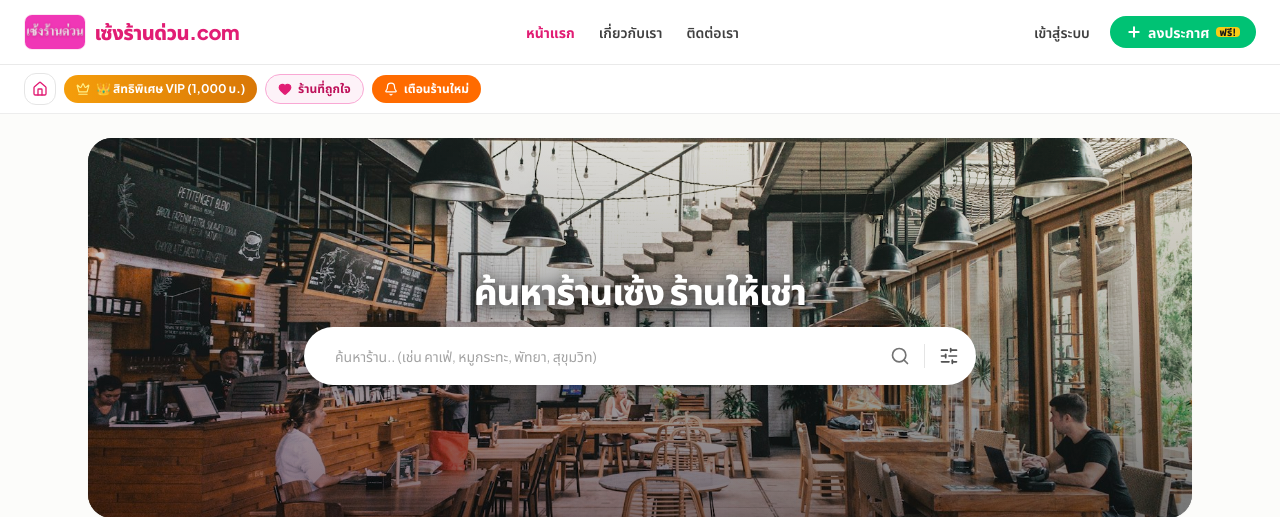
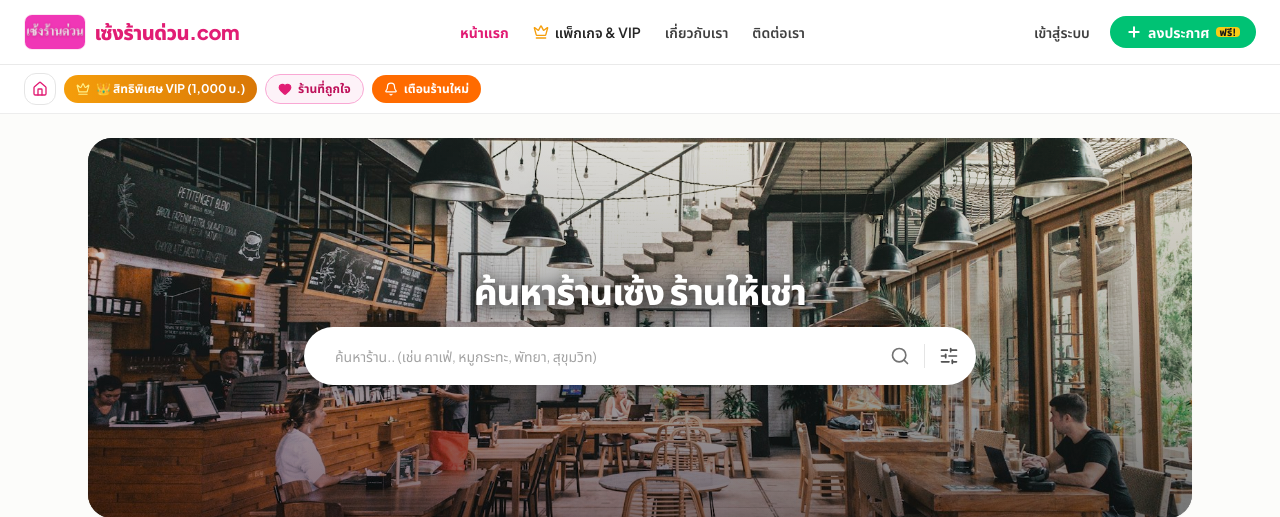
Before and after one commit to lalitx999/proptech, a Django app: page / in a window 1280 px wide. Shown: the top 517 px of the page. Run offline with Django 5.2, Linux system fonts and the light colour scheme; tables that the repository leaves empty hold one stand-in row (values such as "Sample post"); grey boxes marked "Sample" are stand-in pictures; some libraries are stand-ins or nearby versions.

Commit message:
feat: public VIP & packages view, packages nav link, and clickable property card images

```diff
--- a/apps/core/urls.py
+++ b/apps/core/urls.py
@@ -1,10 +1,13 @@
 from django.urls import path
 from . import views
+from apps.accounts import views as accounts_views
 
 app_name = 'core'
 
 urlpatterns = [
     path('', views.home_view, name='home'),
+    path('packages/', accounts_views.vip_membership_view, name='packages'),
+    path('pricing/', accounts_views.vip_membership_view, name='pricing'),
     path('about/', views.about_view, name='about'),
     path('contact/', views.contact_view, name='contact'),
     path('privacy-policy/', views.privacy_policy_view, name='privacy_policy'),
--- a/templates/base.html
+++ b/templates/base.html
@@ -238,6 +238,10 @@
             <!-- Desktop Nav Menu -->
             <nav class="hidden md:flex items-center gap-6 text-sm font-semibold text-neutral-700">
                 <a href="/" class="text-brand-600 font-bold transition hover:text-brand-700">หน้าแรก</a>
+                <a href="{% url 'accounts:vip_membership' %}" class="hover:text-brand-600 transition flex items-center gap-1.5 font-semibold text-neutral-800">
+                    <i data-lucide="crown" class="w-4 h-4 text-amber-500"></i>
+                    <span>แพ็กเกจ & VIP</span>
+                </a>
                 <a href="{% url 'core:about' %}" class="hover:text-brand-600 transition">เกี่ยวกับเรา</a>
                 <a href="{% url 'core:contact' %}" class="hover:text-brand-600 transition">ติดต่อเรา</a>
 
--- a/templates/core/home.html
+++ b/templates/core/home.html
@@ -410,6 +410,7 @@
         <div class="group rounded-2xl border border-neutral-200/90 bg-white overflow-hidden shadow-2xs hover:shadow-md transition-all flex flex-col">
             <!-- Cover Photo Container with Badges -->
             <div class="relative aspect-[16/10] bg-neutral-100 overflow-hidden">
+                <a href="{% url 'listings:listing_detail' pk=listing.pk %}" class="block h-full w-full cursor-pointer" title="{{ listing.property.title }}">
                     {% if listing.property.cover_image %}
                     <img src="{{ listing.property.cover_image.image.url }}"
                          alt="{{ listing.property.title }}"
@@ -421,9 +422,10 @@
                         <span>ไม่มีรูปภาพ</span>
                     </div>
                     {% endif %}
+                </a>
 
                 <!-- Top Badges Overlay -->
-                <div class="absolute top-2.5 left-2.5 flex flex-wrap items-center gap-1.5">
+                <div class="absolute top-2.5 left-2.5 flex flex-wrap items-center gap-1.5 pointer-events-none">
                     <span class="rounded-lg bg-neutral-900/90 backdrop-blur-md px-2 py-0.5 text-[10px] font-mono font-bold text-white shadow">
                         {{ listing.ref_code }}
                     </span>
@@ -434,14 +436,14 @@
                 </div>
 
                 {% if listing.is_admin_verified %}
-                <div class="absolute top-2.5 right-2.5 z-10 drop-shadow-md">
+                <div class="absolute top-2.5 right-2.5 z-10 drop-shadow-md pointer-events-none">
                     <img src="/static/images/admin_verified_badge.png" alt="Admin Verified" class="h-8 object-contain" title="ผ่านการตรวจสอบและยืนยันโดยแอดมินแล้ว (Admin Verified)">
                 </div>
                 {% endif %}
 
                 <!-- Monthly Profit Pill -->
                 {% if listing.avg_profit_3m %}
-                <div class="absolute bottom-2.5 left-2.5 rounded-lg bg-emerald-600/95 backdrop-blur-md px-2.5 py-0.5 text-[11px] font-bold text-white shadow flex items-center gap-1">
+                <div class="absolute bottom-2.5 left-2.5 rounded-lg bg-emerald-600/95 backdrop-blur-md px-2.5 py-0.5 text-[11px] font-bold text-white shadow flex items-center gap-1 pointer-events-none">
                     <i data-lucide="trending-up" class="w-3 h-3"></i>
                     <span>กำไรเฉลี่ย ฿{{ listing.avg_profit_3m|floatformat:0 }}/ด.</span>
                 </div>
@@ -534,6 +536,7 @@
             </div>
 
             <div class="relative aspect-[16/10] bg-neutral-100 overflow-hidden">
+                <a href="{% url 'listings:listing_detail' pk=listing.pk %}" class="block h-full w-full cursor-pointer" title="{{ listing.property.title }}">
                     {% if listing.property.cover_image %}
                     <img src="{{ listing.property.cover_image.image.url }}"
                          alt="{{ listing.property.title }}"
@@ -545,8 +548,9 @@
                         <span>ไม่มีรูปภาพ</span>
                     </div>
                     {% endif %}
+                </a>
 
-                <div class="absolute top-2.5 left-2.5 flex flex-wrap items-center gap-1.5">
+                <div class="absolute top-2.5 left-2.5 flex flex-wrap items-center gap-1.5 pointer-events-none">
                     <span class="rounded-lg bg-neutral-900/90 backdrop-blur-md px-2 py-0.5 text-[10px] font-mono font-bold text-white shadow">
                         {{ listing.ref_code }}
                     </span>
@@ -556,7 +560,7 @@
                 </div>
 
                 {% if listing.is_admin_verified %}
-                <div class="absolute top-2.5 right-2.5 z-10 drop-shadow-md">
+                <div class="absolute top-2.5 right-2.5 z-10 drop-shadow-md pointer-events-none">
                     <img src="/static/images/admin_verified_badge.png" alt="Admin Verified" class="h-8 object-contain" title="ผ่านการตรวจสอบและยืนยันโดยแอดมินแล้ว (Admin Verified)">
                 </div>
                 {% endif %}
@@ -632,6 +636,7 @@
         {% for listing in recent_listings %}
         <div class="group rounded-2xl border border-neutral-200/90 bg-white overflow-hidden shadow-2xs hover:shadow-md transition-all flex flex-col">
             <div class="relative aspect-[16/10] bg-neutral-100 overflow-hidden">
+                <a href="{% url 'listings:listing_detail' pk=listing.pk %}" class="block h-full w-full cursor-pointer" title="{{ listing.property.title }}">
                     {% if listing.property.cover_image %}
                     <img src="{{ listing.property.cover_image.image.url }}"
                          alt="{{ listing.property.title }}"
@@ -643,8 +648,9 @@
                         <span>ไม่มีรูปภาพ</span>
                     </div>
                     {% endif %}
+                </a>
 
-                <div class="absolute top-2.5 left-2.5 flex flex-wrap items-center gap-1.5">
+                <div class="absolute top-2.5 left-2.5 flex flex-wrap items-center gap-1.5 pointer-events-none">
                     <span class="rounded-lg bg-neutral-900/90 backdrop-blur-md px-2 py-0.5 text-[10px] font-mono font-bold text-white shadow">
                         {{ listing.ref_code }}
                     </span>
@@ -654,7 +660,7 @@
                 </div>
 
                 {% if listing.is_admin_verified %}
-                <div class="absolute top-2.5 right-2.5 z-10 drop-shadow-md">
+                <div class="absolute top-2.5 right-2.5 z-10 drop-shadow-md pointer-events-none">
                     <img src="/static/images/admin_verified_badge.png" alt="Admin Verified" class="h-8 object-contain" title="ผ่านการตรวจสอบและยืนยันโดยแอดมินแล้ว (Admin Verified)">
                 </div>
                 {% endif %}
--- a/templates/listings/partials/listings_grid.html
+++ b/templates/listings/partials/listings_grid.html
@@ -38,7 +38,7 @@
                 </a>
 
                 <!-- Top Left Badges: Ref code & Deal Type & VIP & Verified -->
-                <div class="absolute top-3 left-3 flex flex-wrap items-center gap-1.5">
+                <div class="absolute top-3 left-3 flex flex-wrap items-center gap-1.5 pointer-events-none">
                     {% if listing.is_admin_verified %}
                     <img src="/static/images/admin_verified_badge.png" alt="Admin Verified" class="h-6 object-contain drop-shadow" title="ร้านนี้ผ่านการตรวจสอบและยืนยันโดยแอดมินแล้ว (Admin Verified)">
                     {% endif %}
@@ -70,7 +70,7 @@
 
                 <!-- Monthly Profit Pill (Bottom Left) -->
                 {% if listing.avg_profit_3m %}
-                <div class="absolute bottom-2.5 left-2.5 rounded-lg bg-emerald-600/95 backdrop-blur-md px-2.5 py-0.5 text-[11px] font-bold text-white shadow flex items-center gap-1">
+                <div class="absolute bottom-2.5 left-2.5 rounded-lg bg-emerald-600/95 backdrop-blur-md px-2.5 py-0.5 text-[11px] font-bold text-white shadow flex items-center gap-1 pointer-events-none">
                     <i data-lucide="trending-up" class="w-3 h-3"></i>
                     <span>กำไร ฿{{ listing.avg_profit_3m|floatformat:0 }}/ด.</span>
                 </div>
```
Also changed, not shown: apps/accounts/views.py (+18 -6 lines), templates/accounts/vip_membership.html (+27 -0 lines), tests/test_consignment_and_vip.py (+22 -0 lines). Lines whose indentation alone changed are shown as unchanged.
